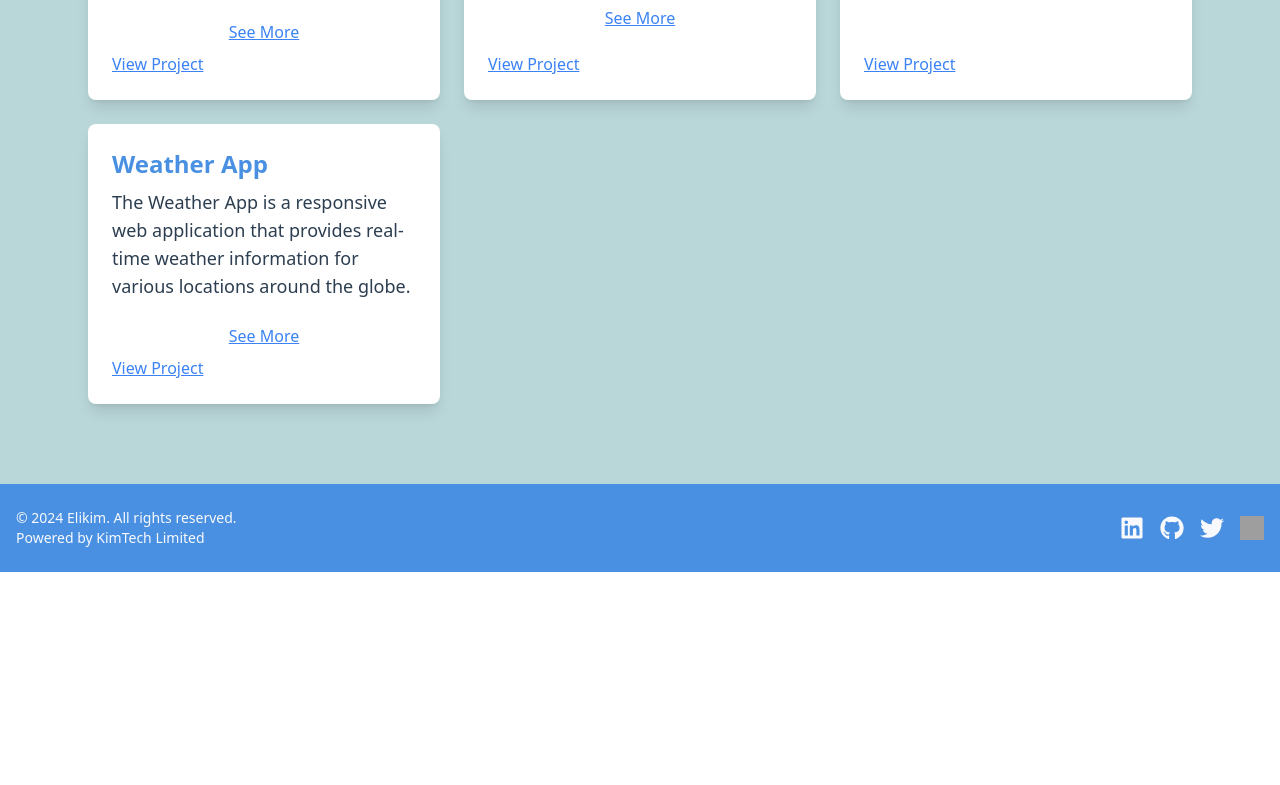
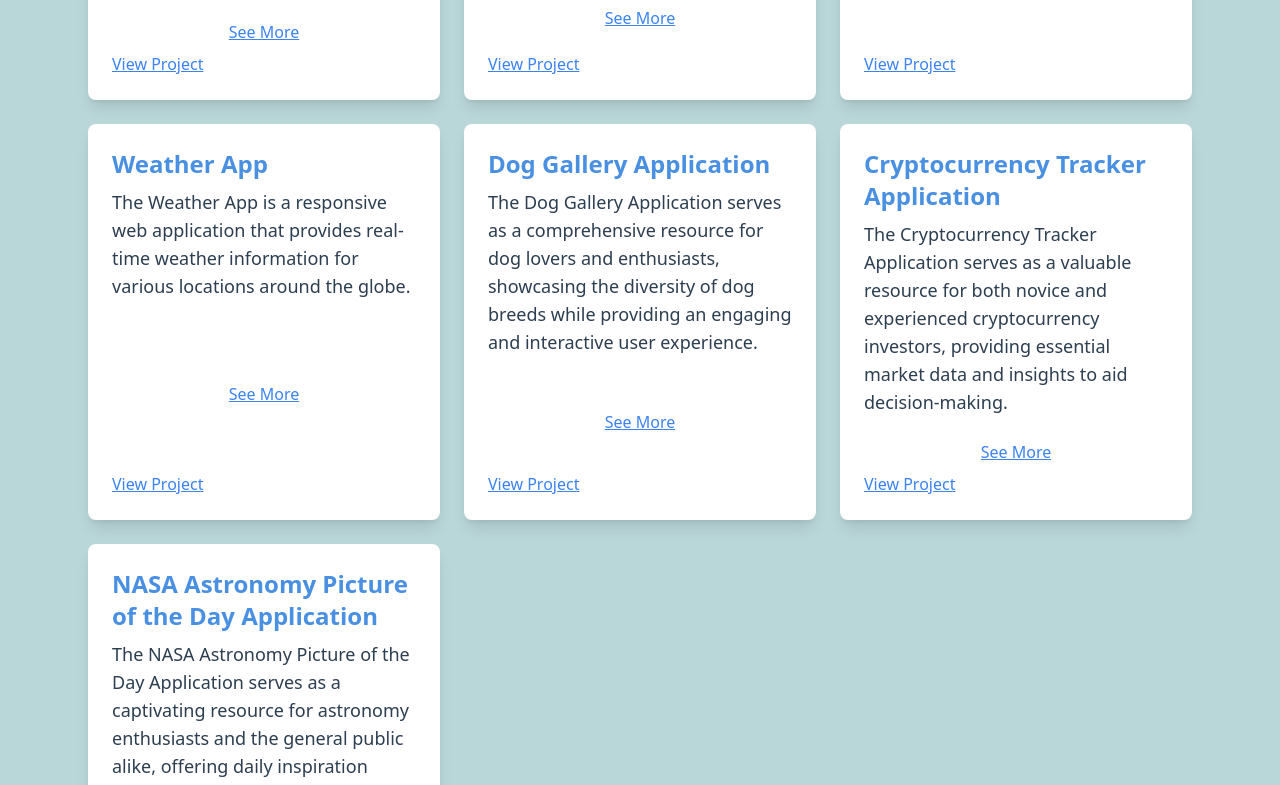
Before and after one commit to elikimz/Portifo-io, a React (Vite) app: page /projects in a window 1280 px wide. Shown: the part 508-1293 px from the top of the page. Before the commit the page ends 1080 px from the top, so only its background shows below. Built offline with nearby package versions, Linux system fonts and the light colour scheme; grey boxes are pictures that could not be loaded.

Commit message:
first commit

```diff
--- a/src/components/Projects.tsx
+++ b/src/components/Projects.tsx
@@ -28,6 +28,24 @@ const Projects = () => {
       description: 'The Weather App is a responsive web application that provides real-time weather information for various locations around the globe.',
       additionalInfo: 'It features a user-friendly interface for inputting city names or coordinates, displaying essential weather data.',
       link: 'https://weather-wheat-alpha.vercel.app/',
+    },
+    {
+      title: 'Dog Gallery Application',
+      description: 'The Dog Gallery Application serves as a comprehensive resource for dog lovers and enthusiasts, showcasing the diversity of dog breeds while providing an engaging and interactive user experience. ',
+      additionalInfo: 'This project highlights my ability to create user-centric applications with a strong focus on performance and design.',
+      link: 'https://dogs-roan-omega.vercel.app/',
+    },
+    {
+      title: 'Cryptocurrency Tracker Application',
+      description: 'The Cryptocurrency Tracker Application serves as a valuable resource for both novice and experienced cryptocurrency investors, providing essential market data and insights to aid decision-making.',
+      additionalInfo: 'This project demonstrates my ability to build feature-rich applications that prioritize user engagement and deliver real-time information in a clean and efficient manner.',
+      link: 'https://crypto-theta-dun.vercel.app/',
+    },
+    {
+      title: 'NASA Astronomy Picture of the Day Application',
+      description: 'The NASA Astronomy Picture of the Day Application serves as a captivating resource for astronomy enthusiasts and the general public alike, offering daily inspiration through the beauty of our universe.',
+      additionalInfo: 'This project highlights my ability to create interactive and visually appealing applications that leverage real-time data while enhancing user engagement and educational value.',
+      link: 'https://www.gaiascarpets.store/',
     },
   ];
 
```
